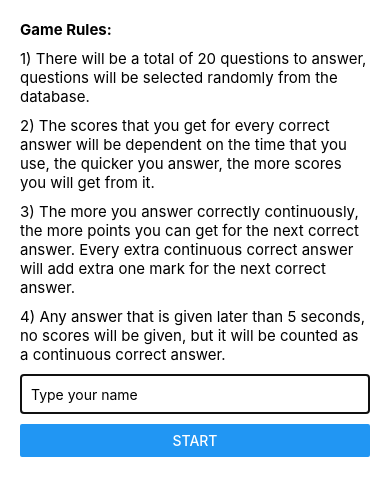
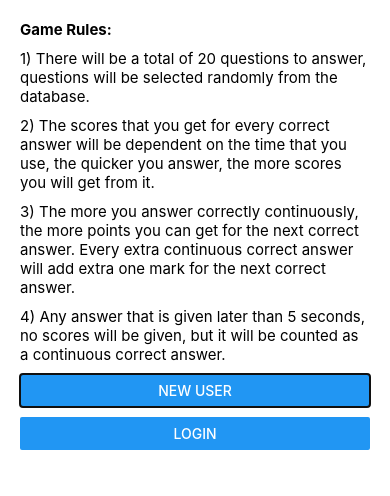
Before and after one commit to tankokkeong/ReactNativeQuizGame, a React Native app: screen / in a window 390 px wide. Shown: the top 496 px of the page. Built offline with nearby package versions, Linux system fonts and the light colour scheme.

Commit message:
Latest UI, helper

```diff
--- a/App.js
+++ b/App.js
@@ -5,6 +5,7 @@ import { CheckBox } from '@rneui/themed';
 import React, { useState, useEffect } from 'react';
 import { getDatabase, ref, child, get } from "firebase/database";
 import { dbRef } from './firebaseConfig';
+import { hashCode, showToast } from './helper';
 
 export default function App() {
   const [answerCheck, setAnswerCheck] = useState(0);
@@ -18,6 +19,9 @@ export default function App() {
   const [questionCount, setQuestionCount] = useState(0);
   const [readingTime, setReadingTime] = useState(0);
   const [username, setUsername] = useState("");
+  const [password, setPassword] = useState("");
+  const [showPasswordInput, setShowPasswordInput] = useState(false);
+  const [startGameAction, setStartGameAction] = useState("None");
   // var readingTime = 15;
 
   const readQuestion = async() =>{
@@ -67,17 +71,16 @@ export default function App() {
             onPress: () => console.log('Ask me later pressed'),
           },
         ]);
+
+        setShowPasswordInput(false);
       }
       else {
         console.log("New user");
+        setShowPasswordInput(true);
       }
     }).catch((error) => {
       console.error(error);
     });
-  };
-
-  const showToast = (message) => {
-    ToastAndroid.show(message, ToastAndroid.SHORT);
   };
 
   function displayReadingTimer(){
@@ -86,7 +89,7 @@ export default function App() {
 
   useEffect(() => {
 
-    console.log("Reading Time b4 counter: " + readingTime)
+    console.log("Start Game Action: " + startGameAction)
     if(readingTime !== 0){
       const interval = setInterval(() => displayReadingTimer(), 1000);
       return () => clearInterval(interval);
@@ -116,6 +119,73 @@ export default function App() {
             4) Any answer that is given later than 5 seconds, no scores will be given, but it will be counted as a continuous correct answer.
           </Text>
 
+          <View>
+
+          {
+            startGameAction === "None" &&
+            <View>
+              <View>
+                <Button
+                  title="New User"
+                  onPress={() => setStartGameAction("Create User")}
+                />
+              </View>
+
+              <View style={styles.loginBtn}>
+                <Button
+                  title="Login"
+                  onPress={() => setStartGameAction("Login")}
+                />
+              </View>
+            </View>
+          }
+
+            {
+              startGameAction === "Create User" &&
+              <View>
+
+                <TextInput
+                  style={styles.input}
+                  onChangeText={text => setUsername(text)}
+                  placeholder="Type your name"
+                  keyboardType="default"
+                />
+
+                {
+                  showPasswordInput &&
+                  <View>
+                    <TextInput
+                      style={styles.input}
+                      onChangeText={text => setPassword(text)}
+                      placeholder="Please enter password to register yourself"
+                      keyboardType="visible-password"
+                    />
+                  </View>
+                }
+
+                <View>
+                  <Button
+                    title="Create User"
+                    onPress={startGame}
+                  />
+                </View>
+
+                <View style={styles.backBtn}>
+                  <Button
+                    title="Back"
+                    color="#bab9b5"
+                    onPress={() => setStartGameAction("None")}
+                  />
+                </View>
+
+              </View>
+
+            }
+
+            {
+              startGameAction === "Login" &&
+              <View>
+
                 <TextInput
                   style={styles.input}
                   onChangeText={text => setUsername(text)}
@@ -124,10 +194,34 @@ export default function App() {
                 />
 
                 <View>
+                  <TextInput
+                    style={styles.input}
+                    onChangeText={text => setPassword(text)}
+                    placeholder="Password"
+                    keyboardType="visible-password"
+                  />
+                </View>
+
+
+                <View>
                   <Button
-              title="Start"
+                    title="Login"
                     onPress={startGame}
                   />
+                </View>
+
+                <View style={styles.backBtn}>
+                  <Button
+                    title="Back"
+                    color="#bab9b5"
+                    onPress={() => setStartGameAction("None")}
+                  />
+                </View>
+
+              </View>
+
+            }
+
           </View>
         </View>
       </Modal>
@@ -224,4 +318,10 @@ const styles = StyleSheet.create({
     marginBottom: 10,
     padding: 10,
   },
+  loginBtn: {
+    marginTop: 10,
+  },
+  backBtn: {
+    marginTop: 10,
+  }
 });
--- /dev/null
+++ b/helper.js
@@ -0,0 +1,10 @@
+export const hashCode = (code) => {
+    return code.split("").reduce(function(a, b) {
+        a = ((a << 5) - a) + b.charCodeAt(0);
+        return a & a;
+    }, 0);
+};
+
+export const showToast = (message) => {
+    ToastAndroid.show(message, ToastAndroid.SHORT);
+  };
```
Lines whose indentation alone changed are shown as unchanged.
